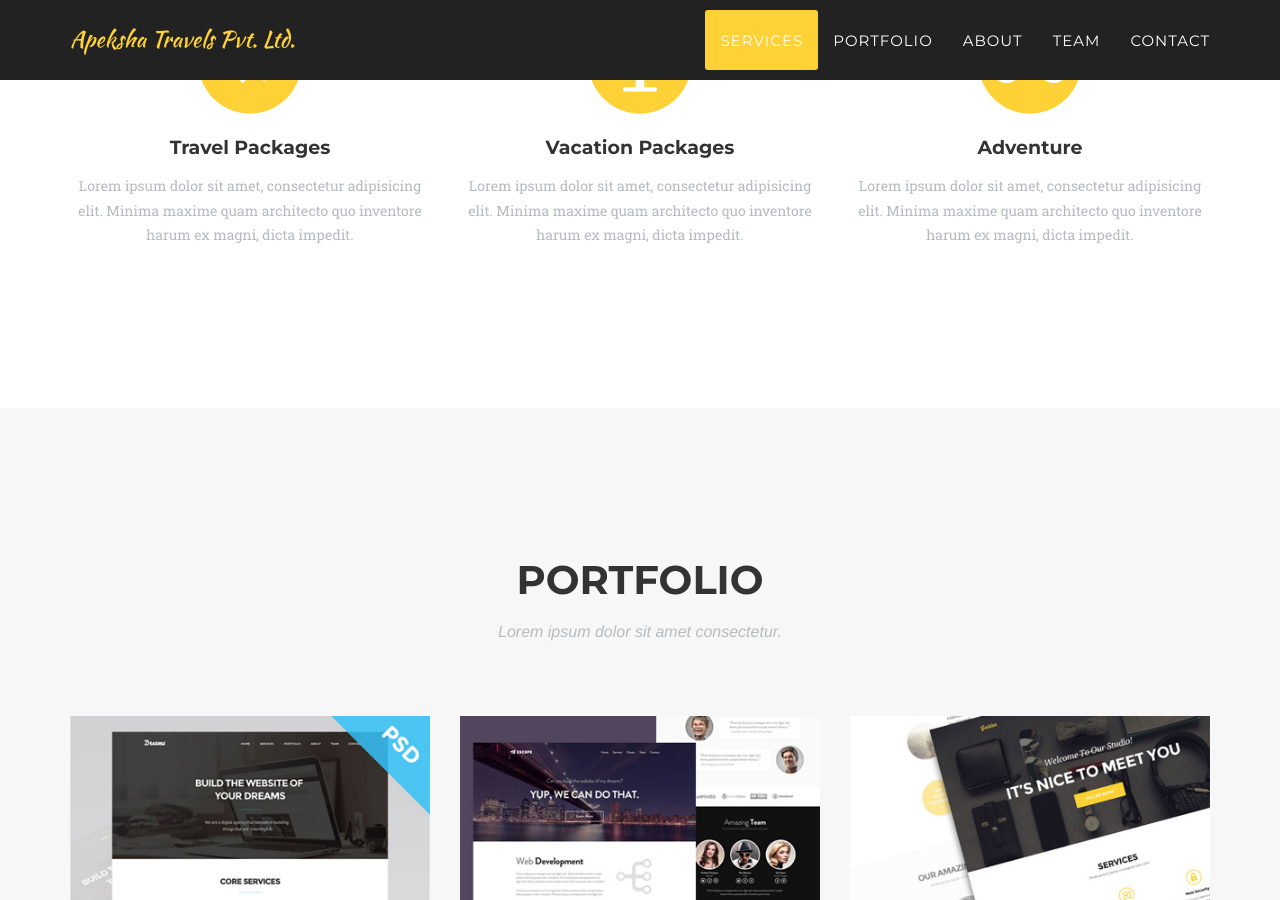
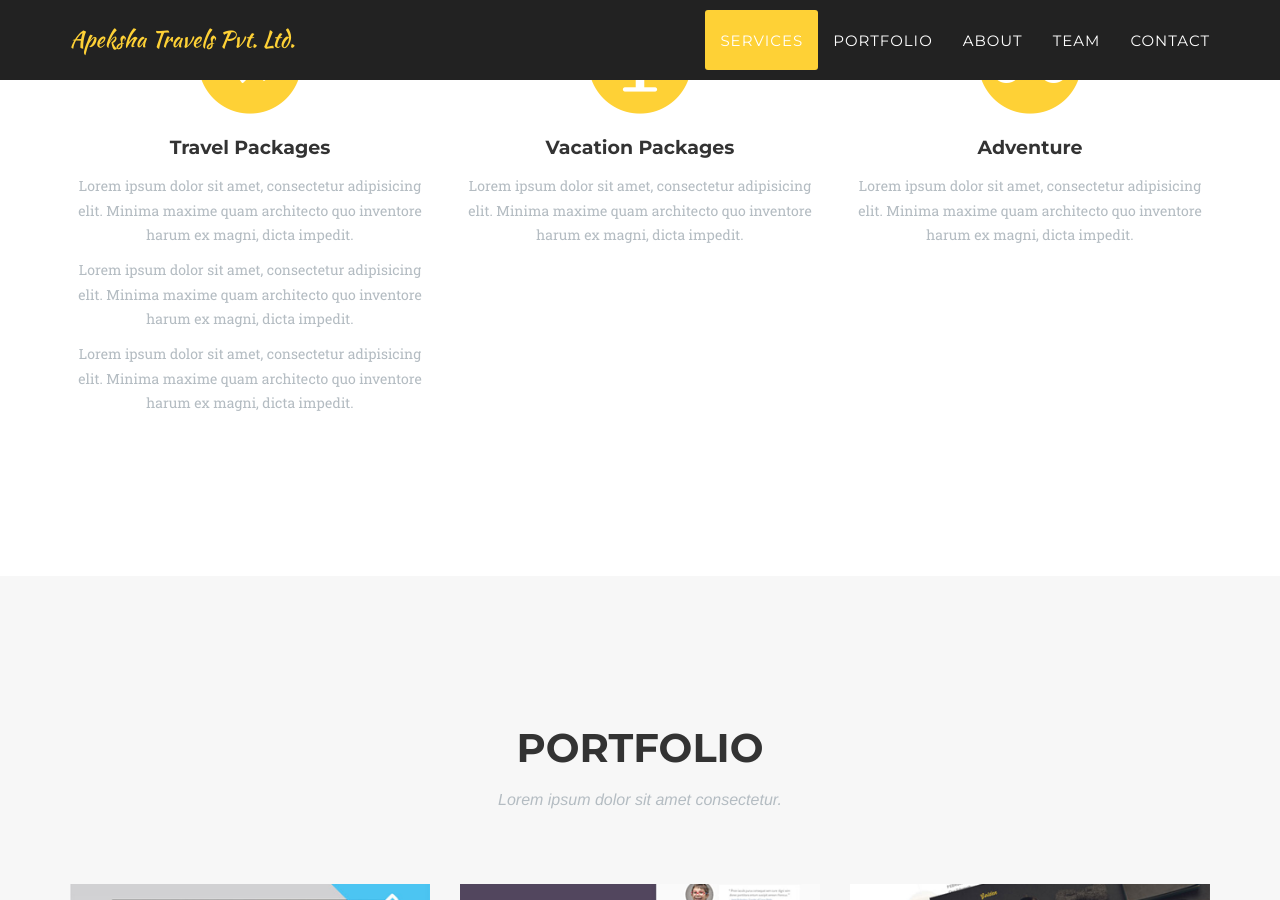
Before and after one commit to gauravmanandhar/apekshatravels.com.np, a Jekyll site: the page built from index.html, in a window 1280 px wide and 900 px high, scrolled down 1062 px. Built offline with Jekyll 4.4.1, drawn with Linux system fonts in a browser that asks for light colours; some web fonts are replaced.

Commit message:
Update services.html

```diff
--- a/_includes/services.html
+++ b/_includes/services.html
@@ -14,6 +14,8 @@
                         <i class="fa fa-plane fa-stack-1x fa-inverse"></i>
                     </span>
                     <h4 class="service-heading">Travel Packages</h4>
+                    <p class="text-muted">Lorem ipsum dolor sit amet, consectetur adipisicing elit. Minima maxime quam architecto quo inventore harum ex magni, dicta impedit.</p>
+                    <p class="text-muted">Lorem ipsum dolor sit amet, consectetur adipisicing elit. Minima maxime quam architecto quo inventore harum ex magni, dicta impedit.</p>
                     <p class="text-muted">Lorem ipsum dolor sit amet, consectetur adipisicing elit. Minima maxime quam architecto quo inventore harum ex magni, dicta impedit.</p>
                 </div>
                 <div class="col-md-4">
```
